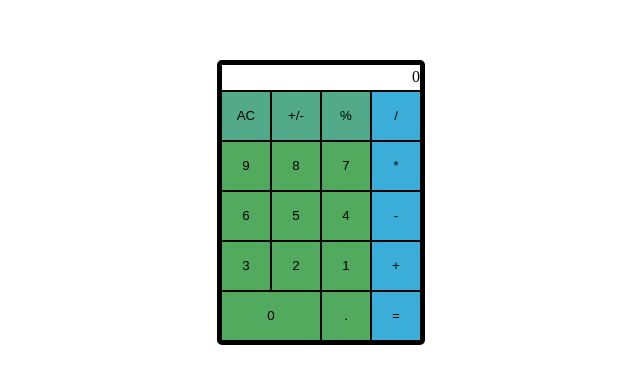
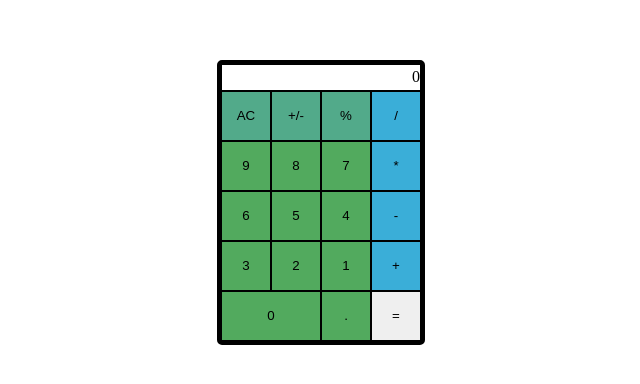
Before and after one commit to AndreaRotunno/odin-calculator, a plain HTML site: page index.html in a window 1280 px wide. Shown: the part 198-582 px from the top of the page, without its empty margins (319-959 px from the left). Drawn offline with Linux system fonts and the light colour scheme.

Commit message:
remove operator class from equals button

```diff
--- a/index.html
+++ b/index.html
@@ -39,7 +39,7 @@
       <div class="row">
         <button class="digit" id="zero">0</button>
         <button class="digit" id="period">.</button>
-        <button class="operator" id="equals">=</button>
+        <button id="equals">=</button>
       </div>
     </div>
   </body>
```
